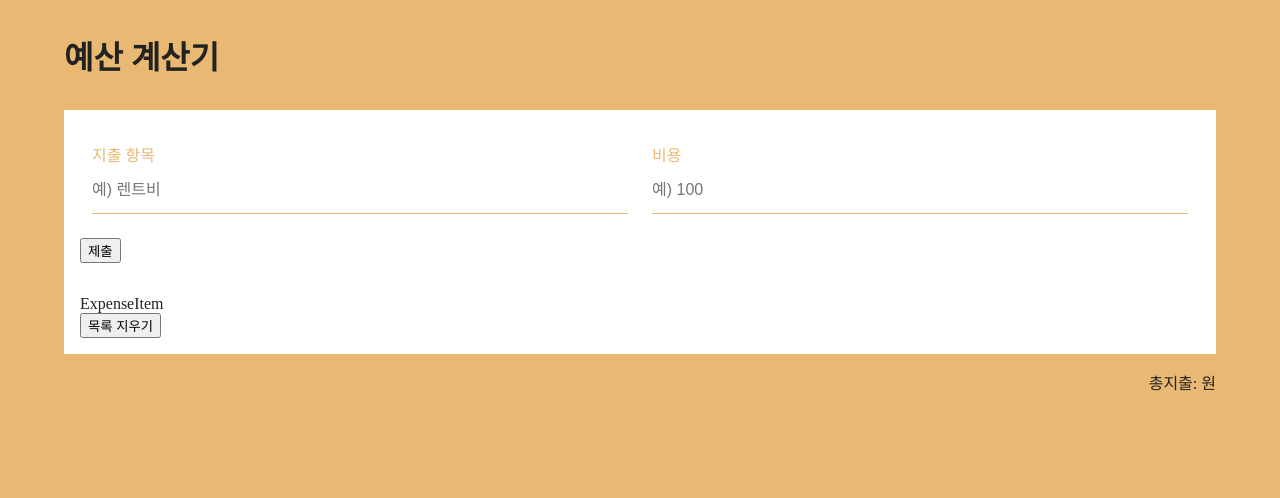
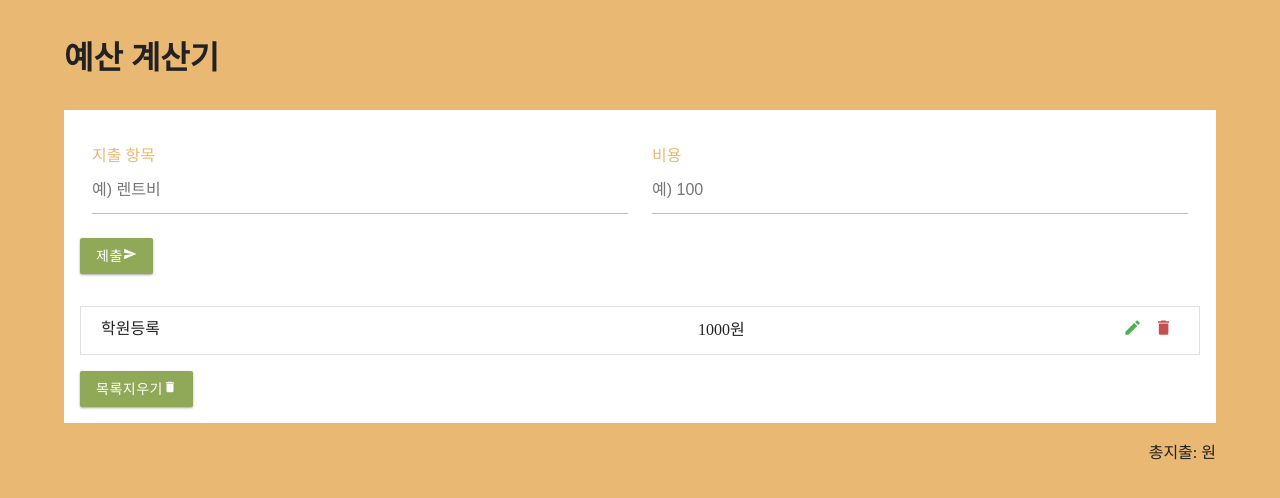
Before and after one commit to pplemover/auto-wars, a React (Create React App) app in the folder auto-wars/: page / in a window 1280 px wide. Shown: the top 498 px of the page. Built offline with nearby package versions, Linux system fonts and the light colour scheme.

Commit message:
makingchanges

```diff
--- a/auto-wars/package.json
+++ b/auto-wars/package.json
@@ -8,7 +8,8 @@
     "@testing-library/user-event": "^13.2.1",
     "react": "^18.2.0",
     "react-dom": "^18.2.0",
-    "react-scripts": "5.0.1",
+    "react-icons": "^4.11.0",
+    "react-scripts": "^5.0.1",
     "web-vitals": "^2.1.0"
   },
   "scripts": {
--- a/auto-wars/src/components/ExpenseForm.js
+++ b/auto-wars/src/components/ExpenseForm.js
@@ -1,5 +1,6 @@
 import React, { Component } from 'react'
 import "./ExpenseForm.css"
+import { MdSend } from 'react-icons/md'
 
 export class ExpenseForm extends Component {
   render() {
@@ -18,6 +19,7 @@ export class ExpenseForm extends Component {
 
         <button type='submit' className='btn'>
           제출
+          <MdSend className='btn-icon'/>
         </button>
       </form>
     )
--- /dev/null
+++ b/auto-wars/src/components/ExpenseItem.css
@@ -0,0 +1,48 @@
+.item {
+  background-color: var(--mainWhite);
+  line-height: 1.5rem;
+  padding: 10px 20px;
+  margin-bottom: 1rem;
+  border: 1px solid #e0e0e0;
+  display: flex;
+  justify-content: space-between;
+  transition: all 0.3s linear;
+}
+
+.item:hover {
+  width: 100%;
+  transform: scale(1.02);
+}
+
+.info {
+  flex: 0 0 60%;
+  display: flex;
+  justify-content: space-between;
+}
+
+.expense {
+  margin-right: 2rem;
+}
+
+.amount {
+  font-weight: 300;
+  font-size: 1rem;
+  padding: 1px 3px;
+}
+
+.clear-btn,
+.edit-btn {
+  background: none;
+  border: none;
+  font-size: 1.2rem;
+  outline: none;
+  cursor: pointer;
+}
+
+.clear-btn {
+  color: var(--mainRed)
+}
+
+.edit-btn {
+  color: var(--mainGreen)
+}
--- a/auto-wars/src/components/ExpenseItem.js
+++ b/auto-wars/src/components/ExpenseItem.js
@@ -1,9 +1,20 @@
 import React, { Component } from 'react'
+import "./ExpenseItem.css"
+import {MdDelete, MdEdit} from 'react-icons/md'
 
 export class ExpenseItem extends Component {
   render() {
     return (
-      <div>ExpenseItem</div>
+      <li className='item'>
+          <div className='info'>
+              <span className='expense'>학원등록</span>
+              <span className='amount'>1000원</span>
+          </div>
+          <div>
+            <button className='edit-btn'><MdEdit /></button>
+            <button className='clear-btn'><MdDelete /></button>
+          </div>
+      </li>
     )
   }
 }
--- a/auto-wars/src/components/ExpenseList.js
+++ b/auto-wars/src/components/ExpenseList.js
@@ -1,6 +1,7 @@
 import React, { Component } from 'react'
 import './ExpenseList.css'
 import ExpenseItem from "./ExpenseItem";
+import { MdDelete } from 'react-icons/md';
 
 export class ExpenseList extends Component {
   render() {
@@ -10,7 +11,8 @@ export class ExpenseList extends Component {
               <ExpenseItem />
           </ul>
           <button className='btn'>
-              목록 지우기
+              목록지우기
+              <MdDelete className='btn-icon'/>
           </button>
       </React.Fragment>
     )
--- a/auto-wars/src/index.css
+++ b/auto-wars/src/index.css
@@ -20,3 +20,25 @@ body {
 h1 {
   margin: 1em 0;
 }
+
+.btn {
+  text-decoration: none;
+  color: var(--mainWhite);
+  background-color: var(--primaryColor);
+  text-align: center;
+  letter-spacing: 0.5px;
+  font-size: 14px;
+  outline: 0;
+  border: none;
+  border-radius: 2px;
+  display: block;
+  height: 36px;
+  line-height: 36px;
+  padding: 0 16px;
+  cursor: pointer;
+  box-shadow: 0 1px 3px rgba(0, 0, 0, 0.12), 0 1px 2px rgba(0, 0, 0, 0.24);
+}
+
+.btn:hover {
+  box-shadow: 0 14px 28px rgba(0, 0, 0, 0.25) 0 1px 2px rgba(0, 0, 0, 0.22);
+}
```
Also changed, not shown: 2 other files (tests, documents, lock files or other folders).
